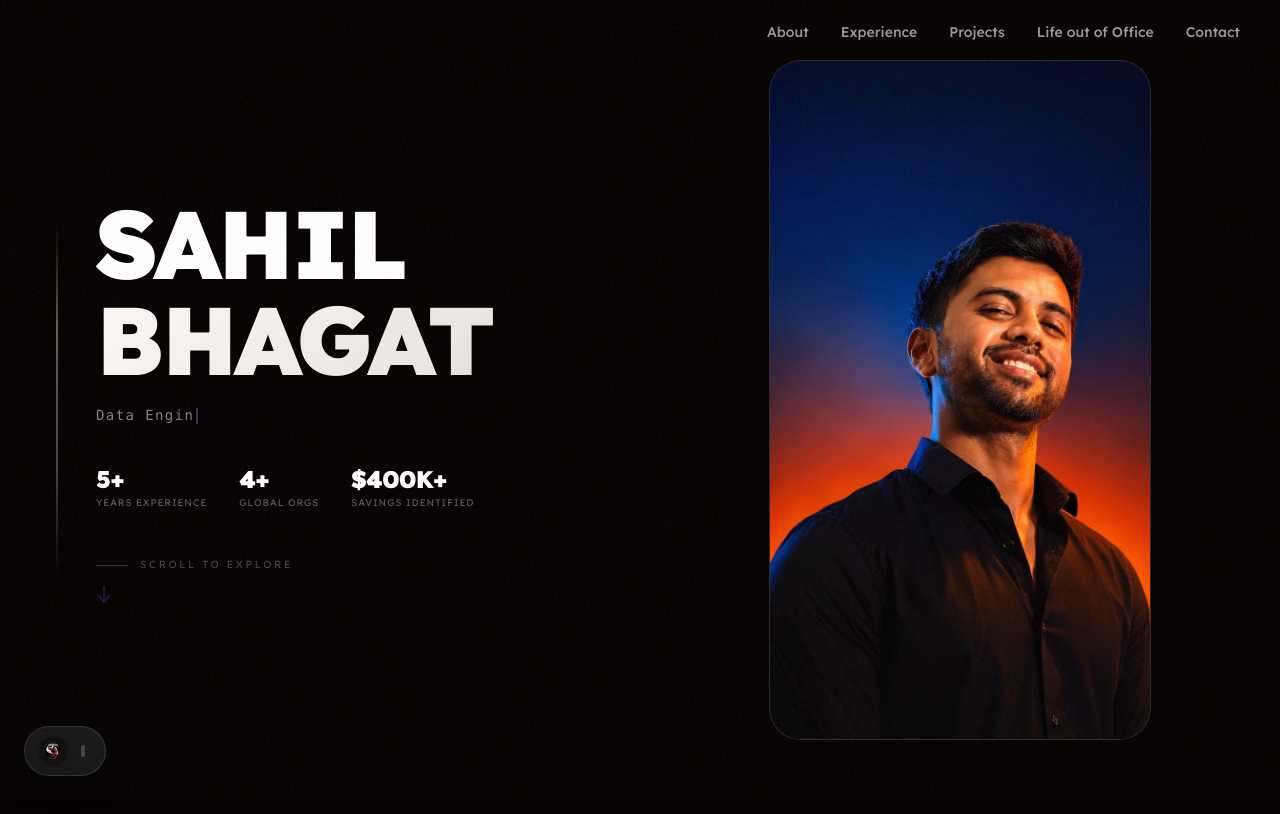
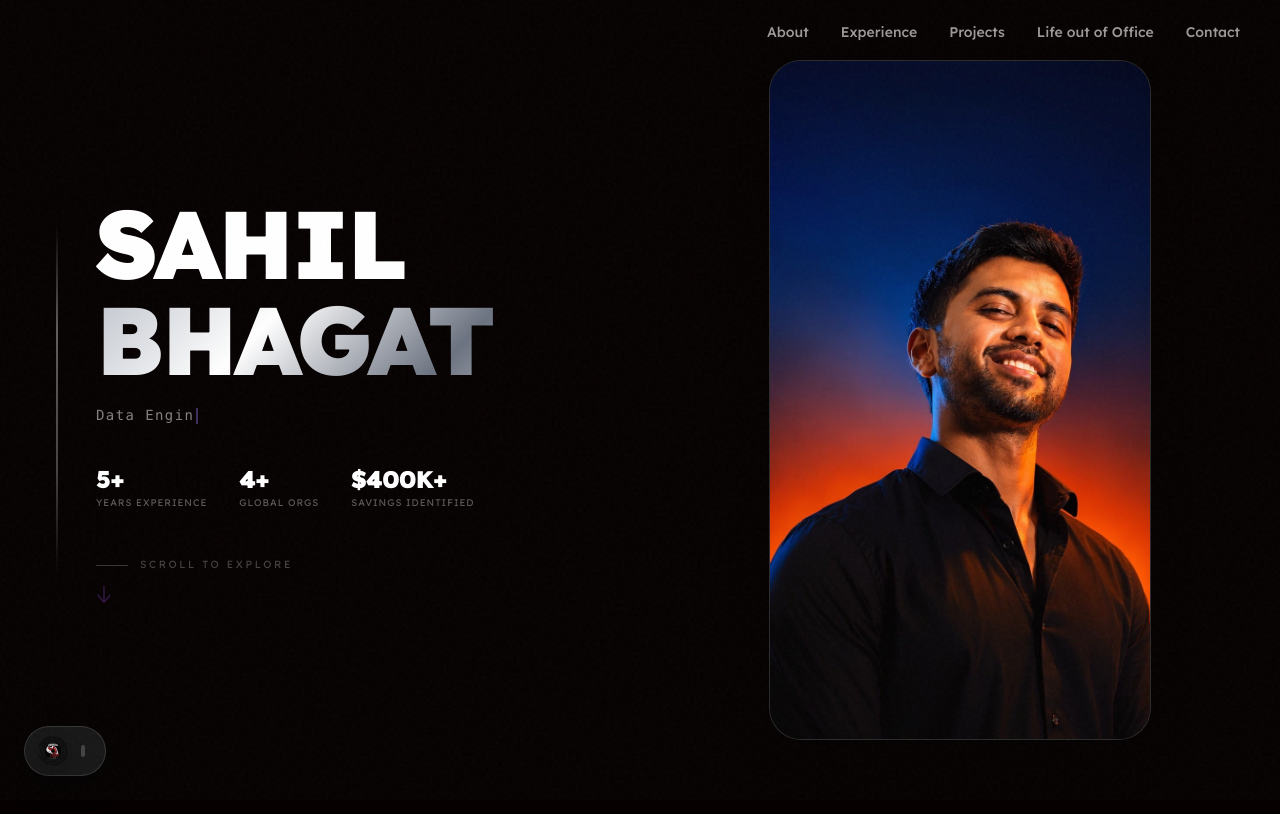
Before and after one commit to sahilbhagat30/Portfolio-Web-Site, a Next.js app: page / in a window 1280 px wide. Shown: the top 814 px of the page. Built offline with nearby package versions, Linux system fonts and the light colour scheme.

Commit message:
style: update typography tokens to metallic and matte silver

```diff
--- a/src/app/globals.css
+++ b/src/app/globals.css
@@ -3,13 +3,13 @@
 /* ─── Design Tokens ─────────────────────────────────────────────── */
 :root {
   --background: #060000; /* Barely maroon, almost pure black */
-  --foreground: #eae6e1; /* Warm off-white */
+  --foreground: #A3A3A3; /* Matte Silver */
 
   /* Accent palette */
-  --accent-primary: #EAE6E1;       /* Pearl White */
-  --accent-secondary: #A3A3A3;     /* Soft Silver */
+  --accent-primary: #D1D5DB;       /* Light Silver */
+  --accent-secondary: #9CA3AF;     /* Matte Silver */
   --accent-glow: #FFFFFF;          /* Pure White for glow */
-  --accent-amber: #D6D3D1;         /* Warm Stone */
+  --accent-amber: #6B7280;         /* Dark Silver */
   --accent-cyan: #9CA3AF;          /* Cool Gray */
 
   /* Surfaces */
@@ -22,7 +22,7 @@
   --border-accent: rgba(234, 230, 225, 0.3);
 
   /* Gradients */
-  --gradient-hero: linear-gradient(135deg, #FFFFFF 0%, #EAE6E1 50%, #A3A3A3 100%);
+  --gradient-hero: linear-gradient(135deg, #9ca3af 0%, #ffffff 30%, #6b7280 50%, #e5e7eb 70%, #9ca3af 100%);
   --gradient-card: linear-gradient(135deg, rgba(234, 230, 225, 0.1) 0%, rgba(163, 163, 163, 0.05) 100%);
   --gradient-bg: radial-gradient(ellipse at top right, rgba(234, 230, 225, 0.04) 0%, transparent 60%),
                  radial-gradient(ellipse at bottom left, rgba(163, 163, 163, 0.04) 0%, transparent 60%);
```
